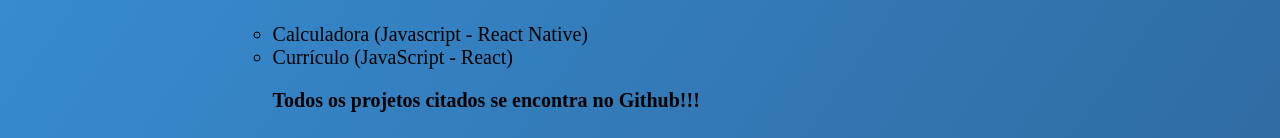
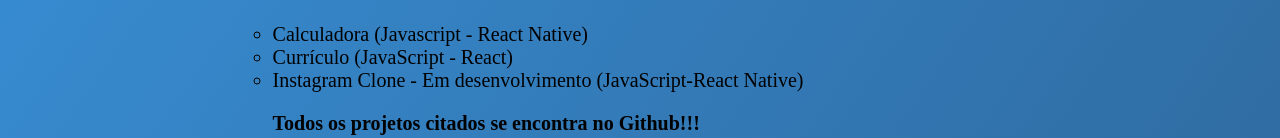
Before and after one commit to dandankara/curriculo, a React (Create React App) app: page / in a window 1280 px wide. Shown: the part 409-547 px from the top of the page. Built offline with nearby package versions, Linux system fonts and the light colour scheme.

Commit message:
Insertion project

```diff
--- a/src/App.js
+++ b/src/App.js
@@ -48,6 +48,7 @@
               <ul>
                 <li>Calculadora (Javascript - React Native)</li>
                 <li>Currículo (JavaScript - React)</li>
+                <li>Instagram Clone - Em desenvolvimento (JavaScript-React Native)</li>
                 <p> <b> Todos os projetos citados se encontra no Github!!! </b> </p>
               </ul>
 
```
